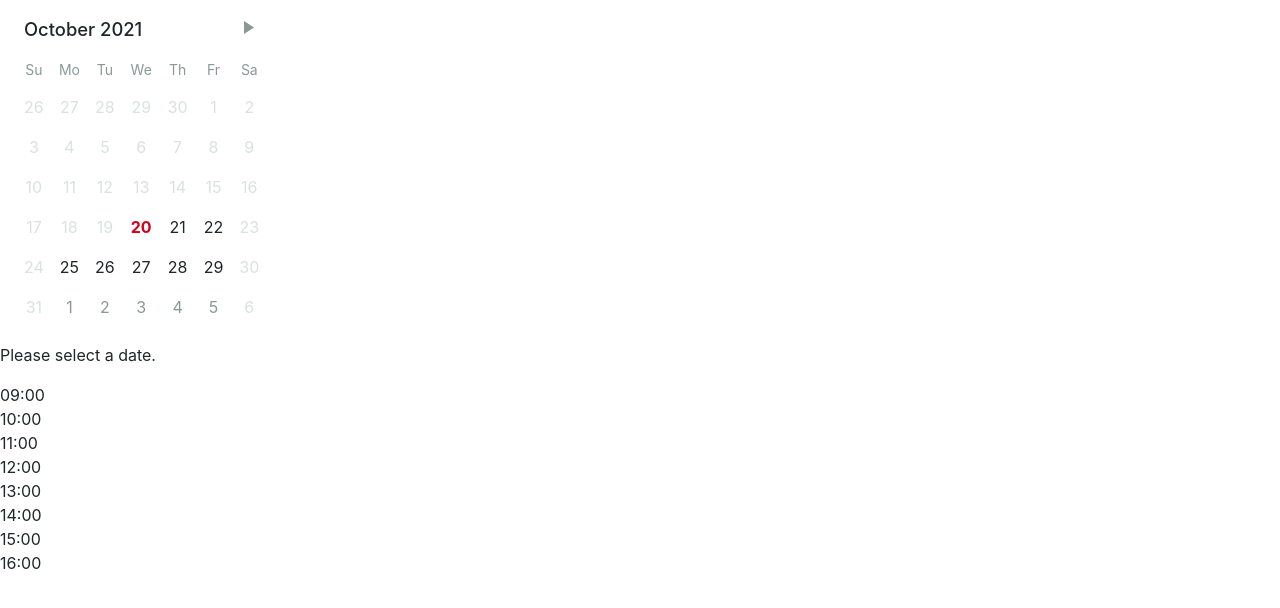
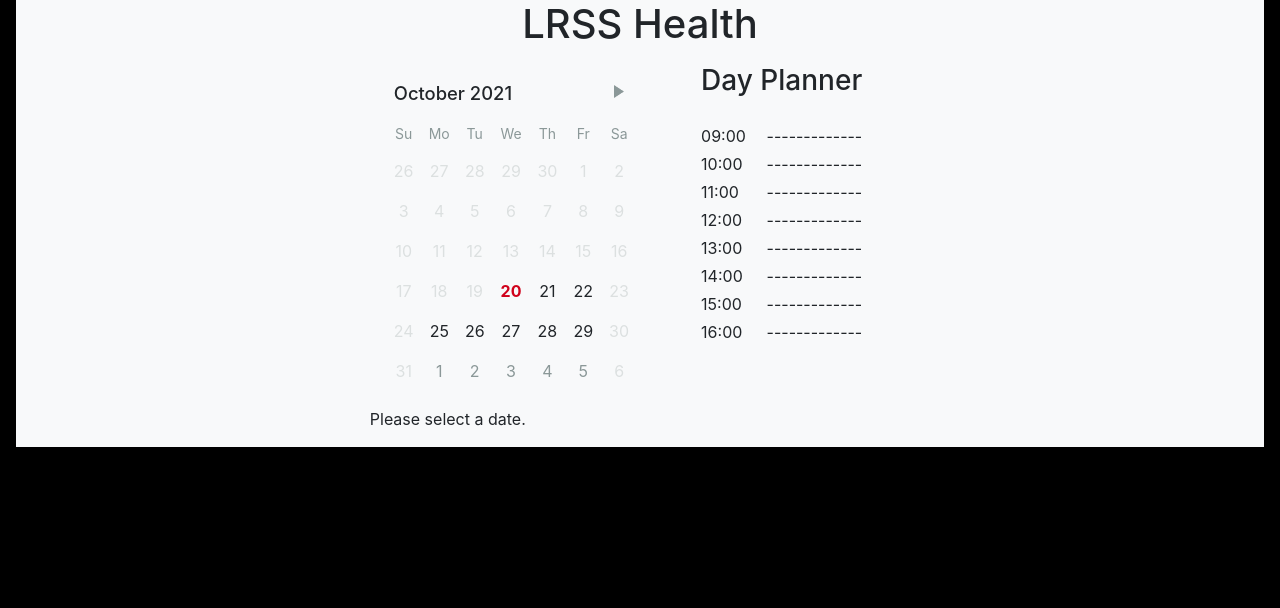
Before and after one commit to iO-Academy/2021-jul-lrss, a React (Create React App) app in the folder client/: page /day-planner in a window 1280 px wide. Shown: the top 608 px of the page. Built offline with nearby package versions, Linux system fonts and the light colour scheme; no server answers.

Commit message:
Restyled doctor page

```diff
--- a/client/src/Components/DoctorDayPlannerPage/AppointmentInfoModal.js
+++ b/client/src/Components/DoctorDayPlannerPage/AppointmentInfoModal.js
@@ -57,7 +57,7 @@ const AppointmentInfoModal = (props) => {
     return (
         <>
             {/*<Modal show={isOpen} onHide={hideModal} size="lg" aria-labelledby="contained-modal-title-vcenter" centered={true}>*/}
-            <Button className={!props.name ? ' d-none' : ''} onClick={showModal}>more info</Button>
+            <Button className={"btn btn-sm"+ (!props.name ? ' d-none' : '')} onClick={showModal}>{props.name}</Button>
             <Modal show={isOpen} onHide={hideModal} size="lg" aria-labelledby="contained-modal-title-vcenter" centered={true}>
                 <ModalHeader>
                     <ModalTitle>Patient name: {props.name}</ModalTitle>
--- a/client/src/Components/DoctorDayPlannerPage/DoctorDayPlannerPage.css
+++ b/client/src/Components/DoctorDayPlannerPage/DoctorDayPlannerPage.css
@@ -1,6 +1,3 @@
-* {
-    background-color: #fff;
-}
 
 .hidden {
     display: none;
--- a/client/src/Components/DoctorDayPlannerPage/DoctorDayPlannerPage.js
+++ b/client/src/Components/DoctorDayPlannerPage/DoctorDayPlannerPage.js
@@ -4,7 +4,7 @@ import DatePicker from "../DatePicker/DatePicker";
 import './DoctorDayPlannerPage.css'
 import ConfirmAppointmentModal from "../ConfirmAppointmentModal/ConfirmAppointmentModal";
 import AppointmentInfoModal from "./AppointmentInfoModal";
-import {Button} from "react-bootstrap";
+import {Button, Form} from "react-bootstrap";
 import TableRow from "./TableRow";
 
 const DoctorDayPlannerPage = () => {
@@ -106,14 +106,15 @@ const DoctorDayPlannerPage = () => {
     }, [dateSelected])
 
     return (
-        <div>
-            <div>
+        <div className="d-flex flex-column flex-nowrap mx-3 bg-light">
+            <h1 className="text-center mb-3">LRSS Health</h1>
+            <div className="d-flex flex-row flex-wrap mx-3 justify-content-center">
                 <DatePicker setDateSelected={setDateSelected}/>
-            </div>
-            <table>
-                    <tr>
+                <table className="mx-5">
+                    <tr className="card-title"><h3 className="text-center">Day Planner</h3></tr>
+                    <tr className="d-flex flex-row align-items-baseline justify-content-between mb-1">
                         <td>09:00</td>
-                        <td>{dayOverview[1].patient ? dayOverview[1].patient : ''}</td>
+                        <td>{dayOverview[1].patient ? '' : '-------------'}</td>
                         <AppointmentInfoModal className={!moduleDisplay ? 'd-none' : ''}
                             timeSlot={displayTimeSlot(dayOverview[1].time_slot)}
                             name={dayOverview[1].patient ? dayOverview[1].patient : ''}
@@ -122,9 +123,9 @@ const DoctorDayPlannerPage = () => {
                             gender={dayOverview[1].patient_gender ? dayOverview[1].patient_gender : ''}
                         />
                     </tr>
-                    <tr>
+                    <tr className="d-flex flex-row align-items-baseline justify-content-between mb-1">
                         <td>10:00</td>
-                        <td>{dayOverview[2].patient ? dayOverview[2].patient : ''}</td>
+                        <td>{dayOverview[2].patient ? '' : '-------------'}</td>
                         <AppointmentInfoModal className={!moduleDisplay ? 'd-none' : ''}
                                               timeSlot={displayTimeSlot(dayOverview[2].time_slot)}
                                               name={dayOverview[2].patient ? dayOverview[2].patient : ''}
@@ -133,9 +134,9 @@ const DoctorDayPlannerPage = () => {
                                               gender={dayOverview[2].patient_gender ? dayOverview[2].patient_gender : ''}
                         />
                     </tr>
-                    <tr>
+                    <tr className="d-flex flex-row align-items-baseline justify-content-between mb-1">
                         <td>11:00</td>
-                        <td>{dayOverview[3].patient ? dayOverview[3].patient : ''}</td>
+                        <td>{dayOverview[3].patient ? '' : '-------------'}</td>
                         <AppointmentInfoModal className={!moduleDisplay ? 'd-none' : ''}
                                               timeSlot={displayTimeSlot(dayOverview[3].time_slot)}
                                               name={dayOverview[3].patient ? dayOverview[3].patient : ''}
@@ -144,9 +145,9 @@ const DoctorDayPlannerPage = () => {
                                               gender={dayOverview[3].patient_gender ? dayOverview[3].patient_gender : ''}
                         />
                     </tr>
-                    <tr>
+                    <tr className="d-flex flex-row align-items-baseline justify-content-between mb-1">
                         <td>12:00</td>
-                        <td>{dayOverview[4].patient ? dayOverview[4].patient : ''}</td>
+                        <td>{dayOverview[4].patient ? '' : '-------------'}</td>
                         <AppointmentInfoModal className={!moduleDisplay ? 'd-none' : ''}
                                               timeSlot={displayTimeSlot(dayOverview[4].time_slot)}
                                               name={dayOverview[4].patient ? dayOverview[4].patient : ''}
@@ -155,9 +156,9 @@ const DoctorDayPlannerPage = () => {
                                               gender={dayOverview[4].patient_gender ? dayOverview[4].patient_gender : ''}
                         />
                     </tr>
-                    <tr>
+                    <tr className="d-flex flex-row align-items-baseline justify-content-between mb-1">
                         <td>13:00</td>
-                        <td>{dayOverview[5].patient ? dayOverview[5].patient : ''}</td>
+                        <td>{dayOverview[5].patient ? '' : '-------------'}</td>
                         <AppointmentInfoModal className={!moduleDisplay ? 'd-none' : ''}
                                               timeSlot={displayTimeSlot(dayOverview[5].time_slot)}
                                               name={dayOverview[5].patient ? dayOverview[5].patient : ''}
@@ -166,9 +167,9 @@ const DoctorDayPlannerPage = () => {
                                               gender={dayOverview[5].patient_gender ? dayOverview[5].patient_gender : ''}
                         />
                     </tr>
-                    <tr>
+                    <tr className="d-flex flex-row align-items-baseline justify-content-between mb-1">
                         <td>14:00</td>
-                        <td>{dayOverview[6].patient ? dayOverview[6].patient : ''}</td>
+                        <td>{dayOverview[6].patient ? '' : '-------------'}</td>
                         <AppointmentInfoModal className={!moduleDisplay ? 'd-none' : ''}
                                               timeSlot={displayTimeSlot(dayOverview[6].time_slot)}
                                               name={dayOverview[6].patient ? dayOverview[6].patient : ''}
@@ -177,9 +178,9 @@ const DoctorDayPlannerPage = () => {
                                               gender={dayOverview[6].patient_gender ? dayOverview[6].patient_gender : ''}
                         />
                     </tr>
-                    <tr>
+                    <tr className="d-flex flex-row align-items-baseline justify-content-between mb-1">
                         <td>15:00</td>
-                        <td>{dayOverview[7].patient ? dayOverview[7].patient : ''}</td>
+                        <td>{dayOverview[7].patient ? '' : '-------------'}</td>
                         <AppointmentInfoModal className={!moduleDisplay ? 'd-none' : ''}
                                               timeSlot={displayTimeSlot(dayOverview[7].time_slot)}
                                               name={dayOverview[7].patient ? dayOverview[7].patient : ''}
@@ -188,9 +189,9 @@ const DoctorDayPlannerPage = () => {
                                               gender={dayOverview[7].patient_gender ? dayOverview[7].patient_gender : ''}
                         />
                     </tr>
-                    <tr>
+                    <tr className="d-flex flex-row align-items-baseline justify-content-between mb-1">
                         <td>16:00</td>
-                        <td>{dayOverview[8].patient ? dayOverview[8].patient : ''}</td>
+                        <td>{dayOverview[8].patient ? '' : '-------------'}</td>
                         <AppointmentInfoModal className={!moduleDisplay ? 'd-none' : ''}
                                               timeSlot={displayTimeSlot(dayOverview[8].time_slot)}
                                               name={dayOverview[8].patient ? dayOverview[8].patient : ''}
@@ -199,7 +200,8 @@ const DoctorDayPlannerPage = () => {
                                               gender={dayOverview[8].patient_gender ? dayOverview[8].patient_gender : ''}
                         />
                     </tr>
-            </table>
+                </table>
+            </div>
         </div>
     )
 }
```
